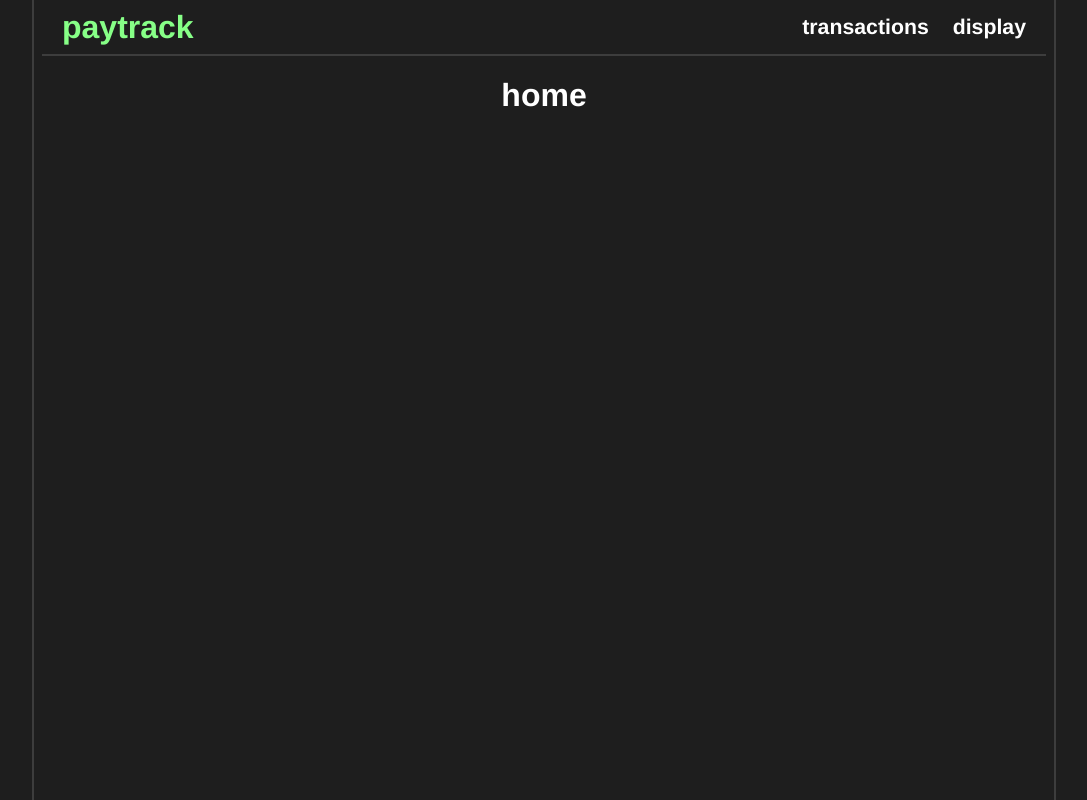
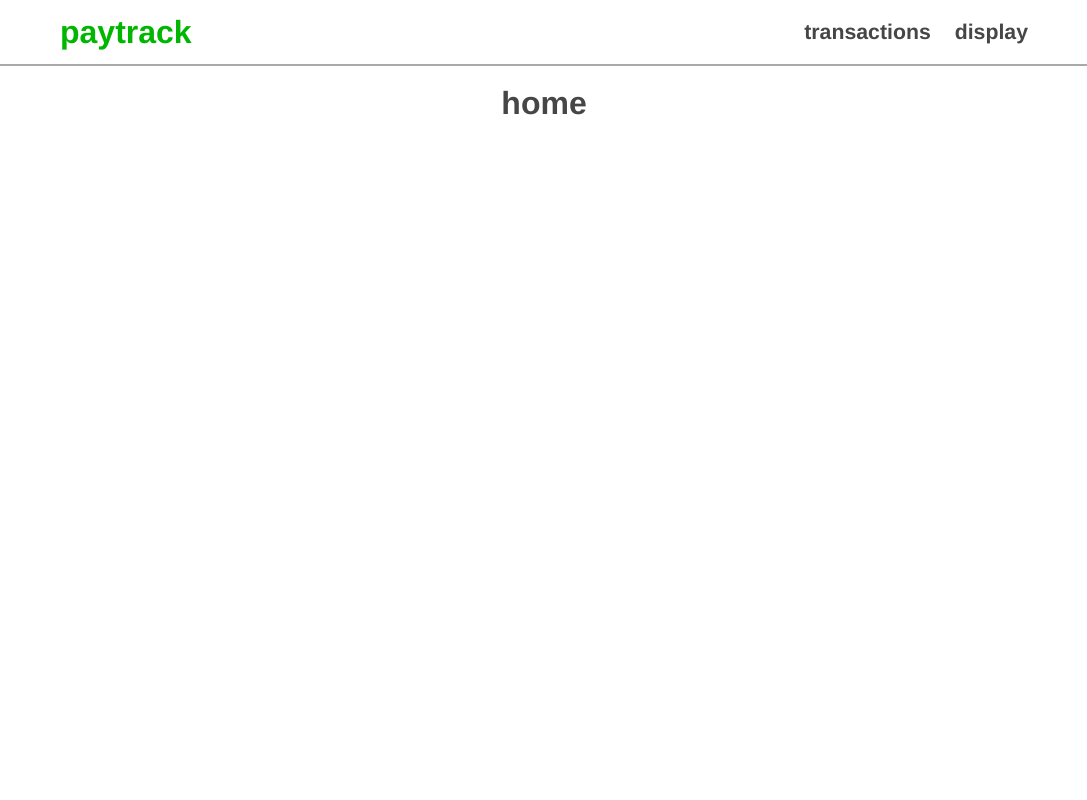
Before and after one commit to nichodim/PayTrack, a React (Vite) app: page / in a window 1280 px wide. Shown: the whole page, without its empty margins (96-1183 px from the left). Built offline with nearby package versions, Linux system fonts and the light colour scheme.

Commit message:
Updated style

```diff
--- a/src/App.tsx
+++ b/src/App.tsx
@@ -7,6 +7,8 @@ import './styles.css'
 
 function App() {
   return (
+    <>
+      <div className='nav-border'></div>
       <div className='container'>
         <Navbar />
         <div className='nav-container'>
@@ -17,6 +19,7 @@ function App() {
           </Routes>
         </div>
       </div>
+    </>
   )
 }
 
--- a/src/styles.css
+++ b/src/styles.css
@@ -1,12 +1,12 @@
 * {
     box-sizing: border-box;
-    color: white;
+    color: rgb(70, 70, 70);
+    background-color: #ffffff;
 }
 
 body {
     margin: 0;
     font-family:"sohne-var","Helvetica Neue","Arial",sans-serif;
-    background-color: #1e1e1e;
 }
 
 .nav-container {
@@ -15,21 +15,26 @@ body {
 }
 
 .nav {
-    background-color: #1e1e1e;
     color:black;
     display: flex;
     justify-content: space-between;
     align-items: stretch;
     gap: 2rem;
     padding: 0rem 1rem;
-    border-bottom: rgb(61, 61, 61) solid 2px;
-    height: 3.5rem;
+    height: 4rem;
+}
+
+.nav-border {
+    position: absolute;
+    width: 100vw;
+    top: 4rem;
+    border-bottom: rgb(169, 169, 169) solid 2px;
 }
 
 .nav-title {
     font-size: 2rem;
     font-weight: bold;
-    color:rgb(135, 255, 135);
+    color:rgb(0, 182, 0);
 }
 
 .nav-link {
@@ -55,11 +60,11 @@ body {
 }
 
 .nav ul .active {
-    background-color: #383838;
+    color: rgb(52, 107, 52);
 }
 
 .nav li:hover {
-    background-color: #323232;
+    color: rgb(81, 114, 81);
 }
 
 .container {
@@ -68,8 +73,6 @@ body {
     margin-right: auto;
     padding-left: 0.5rem;
     padding-right: 0.5rem;
-    border-right: rgb(61, 61, 61) solid 2px;
-    border-left: rgb(61, 61, 61) solid 2px;
     height: 100vh;
 }
 
```
Lines whose indentation alone changed are shown as unchanged.
